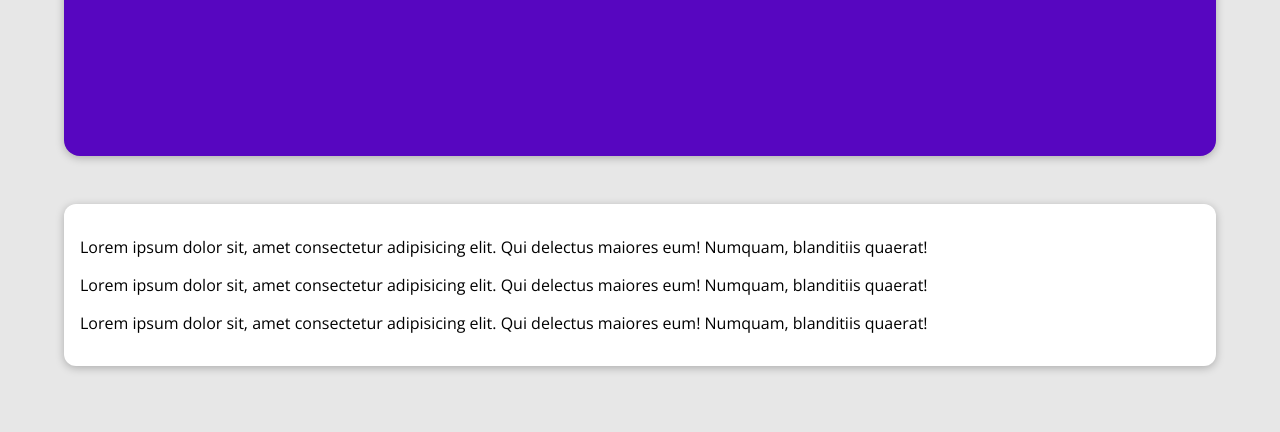
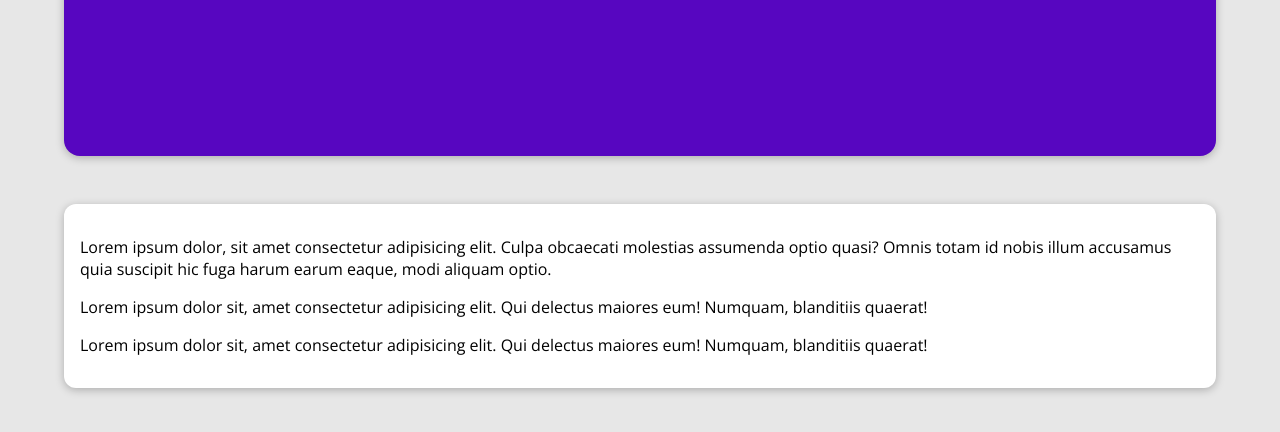
Before and after one commit to robertwleonard/django-test, a Django app: page /posts/1 in a window 1280 px wide. Shown: the part 324-756 px from the top of the page. Run offline with Django 3.2, Linux system fonts and the light colour scheme.

Commit message:
Update post detail

```diff
--- a/blog/templates/blog/post-detail.html
+++ b/blog/templates/blog/post-detail.html
@@ -21,7 +21,7 @@
     </section>
 
     <main>
-        <p>Lorem ipsum dolor sit, amet consectetur adipisicing elit. Qui delectus maiores eum! Numquam, blanditiis quaerat!</p>
+        <p>Lorem ipsum dolor, sit amet consectetur adipisicing elit. Culpa obcaecati molestias assumenda optio quasi? Omnis totam id nobis illum accusamus quia suscipit hic fuga harum earum eaque, modi aliquam optio.</p>
         <p>Lorem ipsum dolor sit, amet consectetur adipisicing elit. Qui delectus maiores eum! Numquam, blanditiis quaerat!</p>
         <p>Lorem ipsum dolor sit, amet consectetur adipisicing elit. Qui delectus maiores eum! Numquam, blanditiis quaerat!</p>
     </main>
```
